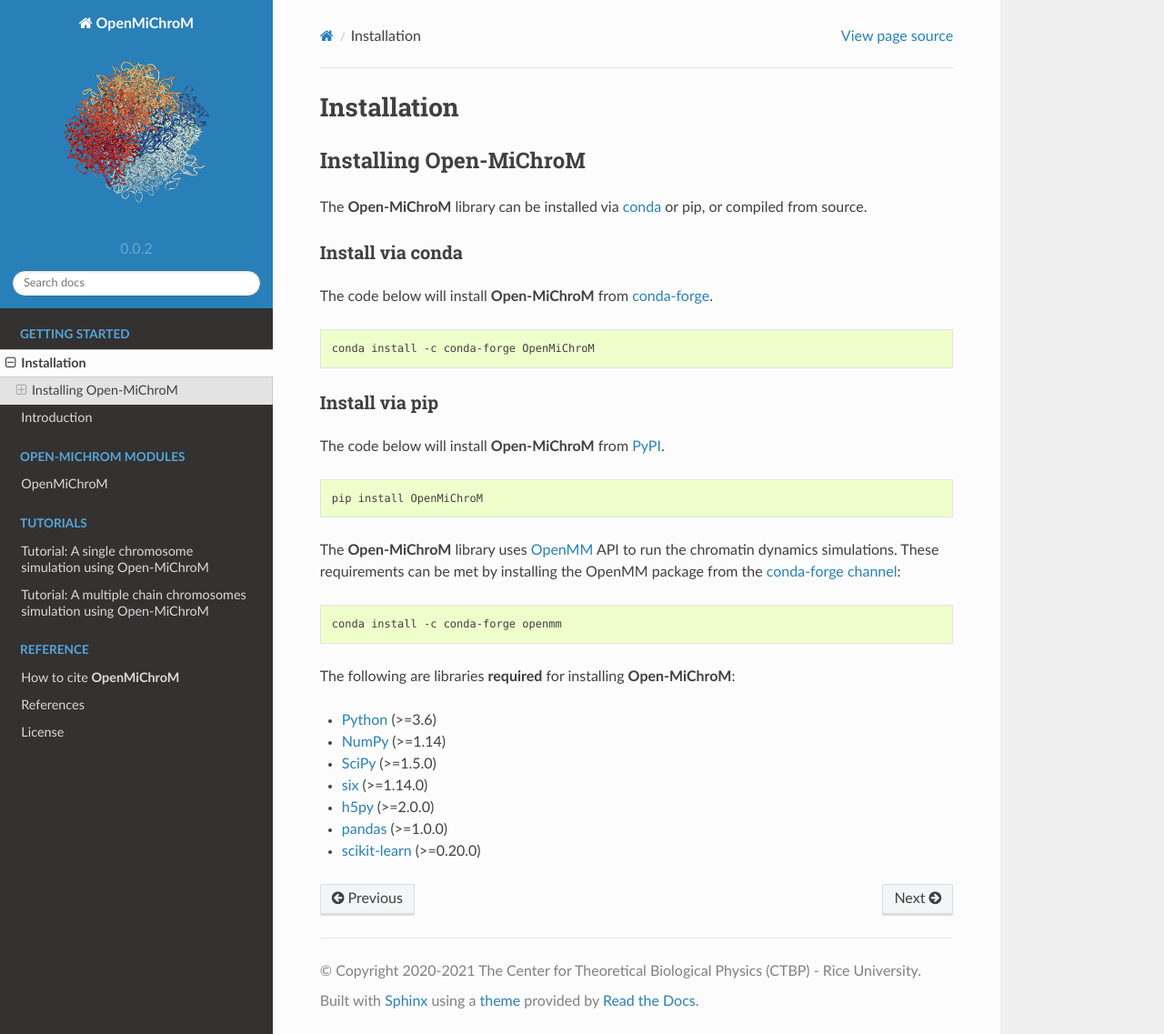
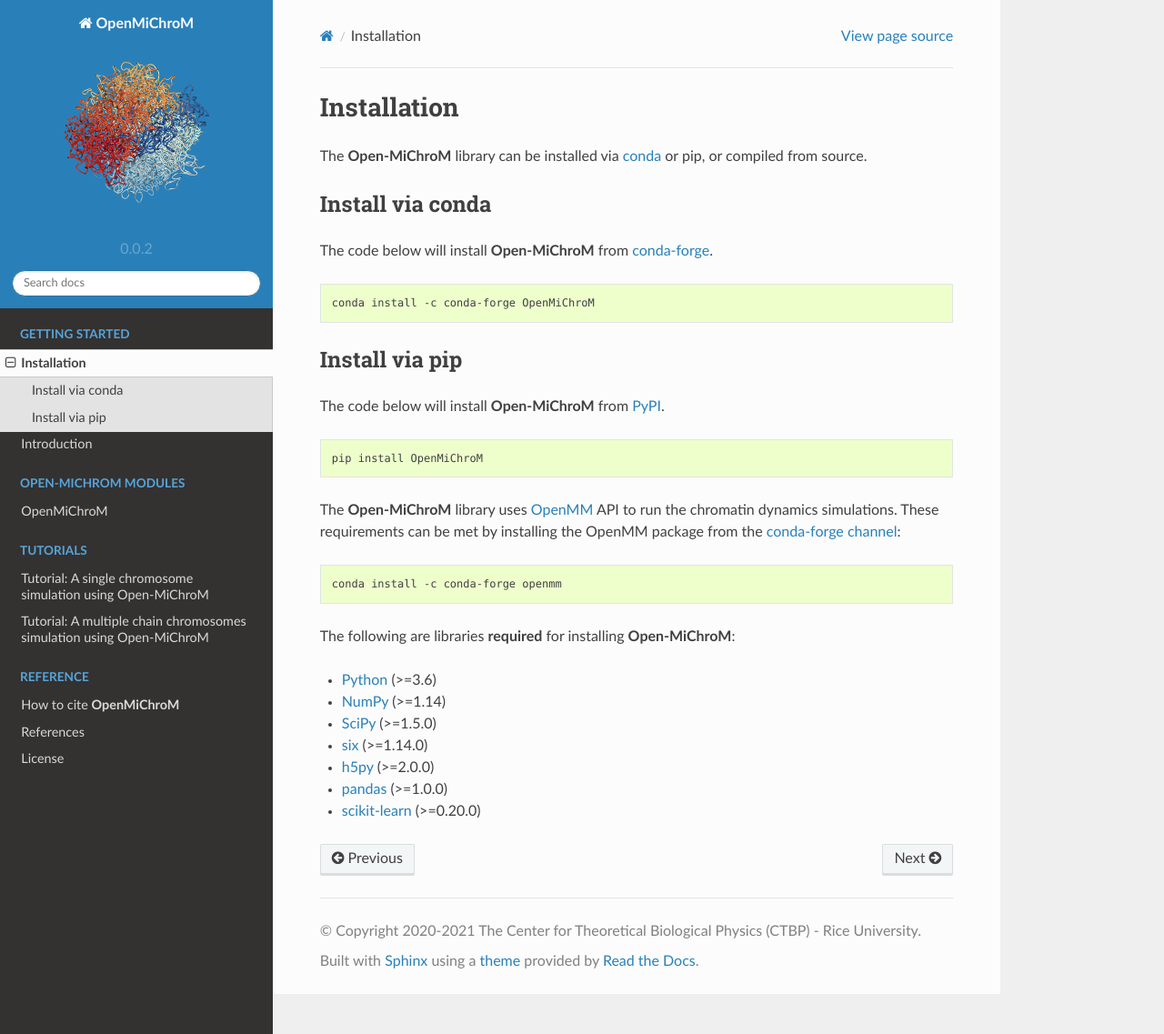
Before and after one commit to junioreif/OpenMiChroM, a Sphinx documentation site: the page built from docs/source/GettingStarted/installation.rst, in a window 1280 px wide and 1137 px high. Shown: the whole window at 91% size. Built offline with Sphinx 7.4.7 and the Read the Docs theme 2.0.0, drawn with Linux system fonts in a browser that asks for light colours.

Commit message:
Update installation.rst

```diff
--- a/docs/source/GettingStarted/installation.rst
+++ b/docs/source/GettingStarted/installation.rst
@@ -3,9 +3,6 @@
 ============
 Installation
 ============
-
-Installing Open-MiChroM
-================
 
 The **Open-MiChroM** library can be installed via `conda <https://conda.io/projects/conda/>`_ or pip, or compiled from source.
 
```
